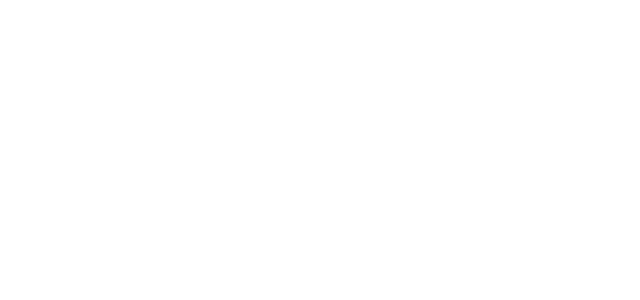
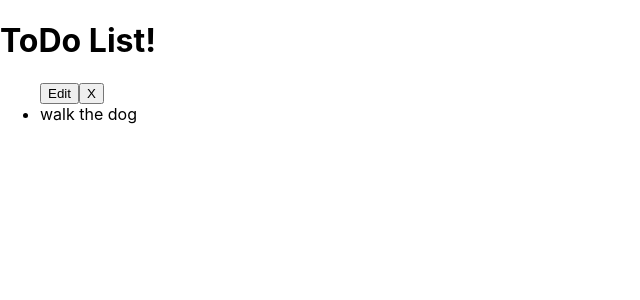
Before and after one commit to abdullahkhokhar/React-Planner, a React (Create React App) app: page / in a window 1280 px wide. Shown: the top 300 px of the page, without its empty margins (0-640 px from the left). Built offline with nearby package versions, Linux system fonts and the light colour scheme.

Commit message:
skeleton of todolist and todo component created

```diff
--- a/src/App.js
+++ b/src/App.js
@@ -1,11 +1,10 @@
 import React from 'react';
-import logo from './logo.svg';
-import './App.css';
+import TodoList from './TodoList';
 
 function App() {
   return (
-    <div className="App">
-
+    <div>
+      <TodoList />
     </div>
   );
 }
--- /dev/null
+++ b/src/NewTodoForm.js
@@ -0,0 +1 @@
+import React, {Component} from 'react';
--- /dev/null
+++ b/src/Todo.js
@@ -0,0 +1,15 @@
+import React, {Component} from 'react';
+
+class ToDo extends Component{
+  render(){
+    return(
+      <div>
+        <button>Edit</button>
+        <button>X</button>
+        <li>{this.props.task}</li>
+      </div>
+    );
+  }
+}
+
+export default ToDo;
--- /dev/null
+++ b/src/TodoList.js
@@ -0,0 +1,24 @@
+import React, {Component} from 'react';
+import Todo from './Todo.js';
+
+class TodoList extends Component{
+  constructor(props){
+    super(props);
+    this.state = {todos:[{task: "walk the dog"}]};
+  }
+
+  render(){
+    const allToDo = this.state.todos.map(todo => {
+      return <Todo task={todo.task }/>;
+    });
+
+    return(
+      <div>
+        <h1>ToDo List!</h1>
+        <ul>{allToDo}</ul>
+      </div>
+    );
+  }
+}
+
+export default TodoList;
```
